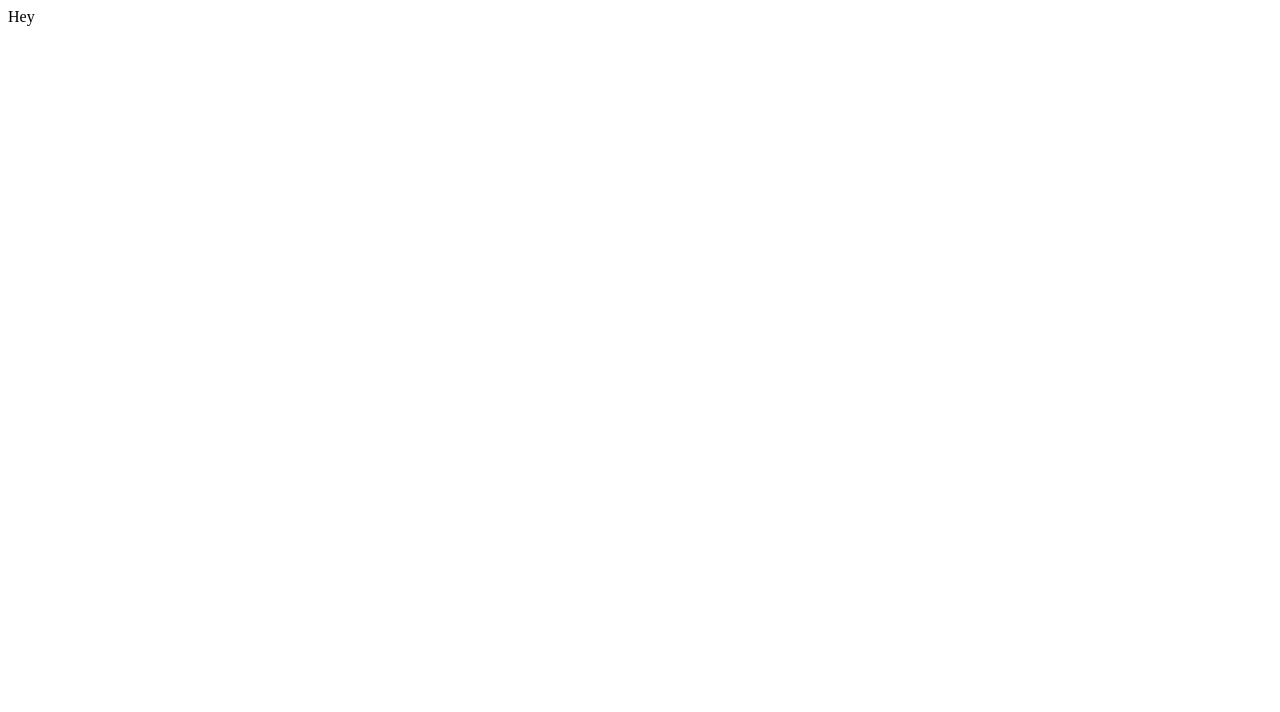
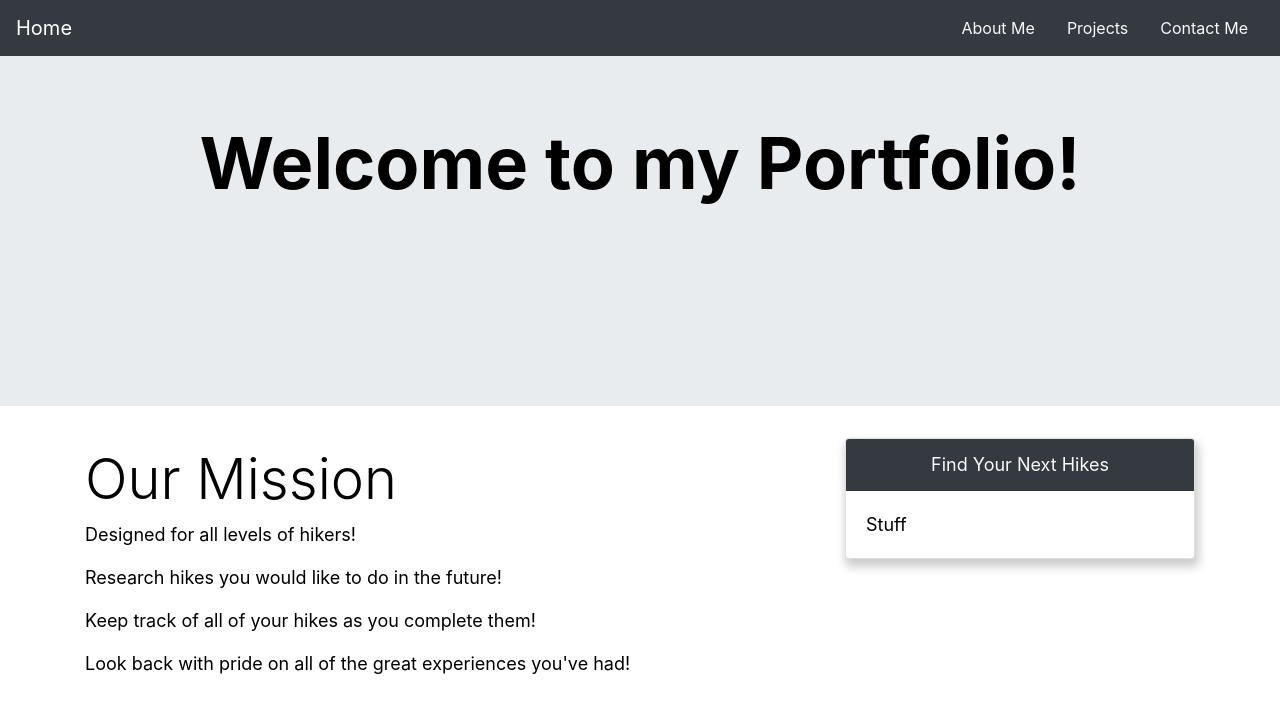
Before and after one commit to mrubenstein6192/Rubenstein_Portfolio, a React (Create React App) app in the folder client/: page / in a window 1280 px wide. Shown: the top 712 px of the page. Built offline with nearby package versions, Linux system fonts and the light colour scheme.

Commit message:
built skeleton

```diff
--- a/client/public/index.html
+++ b/client/public/index.html
@@ -19,6 +19,7 @@
       work correctly both with client-side routing and a non-root public URL.
       Learn how to configure a non-root public URL by running `npm run build`.
     -->
+    <link rel="stylesheet" href="https://stackpath.bootstrapcdn.com/bootstrap/4.3.1/css/bootstrap.min.css">
     <title>Portfolio | Michael Rubenstein</title>
   </head>
   <body>
--- a/client/src/App.js
+++ b/client/src/App.js
@@ -1,9 +1,31 @@
 import React from 'react';
+import { BrowserRouter as Router, Switch, Route } from 'react-router-dom';
+import Home from "./pages/Home";
+import Projects from "./pages/Projects";
+import AboutMe from "./pages/AboutMe";
+import Navbar from "./components/navbar";
+import Contact from './pages/Contact';
+
 
 function App() {
   return (
-    "Hey"
-  );
+    <Router>
+      <div>
+      <Navbar />
+      <Switch>
+        <Route exact path = "/" component = {Home} />
+        <Route exact path = "/home" component = {Home} />
+        <Route exact path = "/AboutMe" component = {AboutMe} />
+        <Route exact path = "/Projects" component = {Projects} />
+        <Route exact path = "/Contact" component = {Contact} />
+
+        <Route render = {() => <h2>404 page!</h2>} />
+      </Switch>
+
+     </div>
+  </Router>
+
+  )
 }
 
 export default App;
--- /dev/null
+++ b/client/src/components/navbar.js
@@ -0,0 +1,43 @@
+import React from 'react';
+import { Link } from 'react-router-dom';
+
+const Navbar = () => {
+  return (
+    <nav className="navbar navbar-expand-lg navbar-dark bg-dark">
+      <Link className="navbar-brand" to="/">
+        Home
+      </Link>
+      <div className="collapse navbar-collapse" id="navbarNav">
+        <ul className="navbar-nav ml-auto">
+          <li className="nav-item">
+            <Link className="nav-link text-light mx-2" to="/AboutMe">
+              About Me
+            </Link>
+          </li>
+          {/* <li className="nav-item">
+            <Link className="nav-link text-light mx-2" to="/AddHike">
+              Add a Hike
+            </Link>
+          </li> */}
+          <li className="nav-item">
+            <Link className="nav-link text-light mx-2" to="/Projects">
+              Projects
+            </Link>
+          </li>
+          {/* <li className="nav-item">
+            <Link className="nav-link text-light mx-2" to="/PlanHike">
+              Plan a Hike
+            </Link>
+          </li> */}
+          <li className="nav-item">
+            <Link className="nav-link text-light mx-2" to="/Contact">
+              Contact Me
+            </Link>
+          </li>
+        </ul>
+      </div>
+    </nav>
+  );
+};
+
+export default Navbar;
--- /dev/null
+++ b/client/src/pages/Home.js
@@ -0,0 +1,55 @@
+import React from 'react';
+
+
+function Home() {
+  return (
+    <React.Fragment>
+      <div
+        className = "jumbotron jumbotron-fluid text-center"
+        style = {{
+          backgroundImage: 'url()',
+          backgroundSize: 'cover',
+          backgroundPosition: 'center',
+          height: '350px'
+        }}>
+          <h1 className = "display-3"
+          style = {{
+            fontWeight: 'bold',
+            color: 'black',
+          }}>Welcome to my Portfolio!</h1>
+
+        </div>
+
+        <div className="container"
+        style = {{
+          color: "black",
+          fontSize: "large"
+        }}>
+        <div className="row">
+          <div className="col-12 col-md-8">
+            <h2 className="display-4 my-2">Our Mission</h2>
+            <p>Designed for all levels of hikers!</p>
+            <p>Research hikes you would like to do in the future!</p>
+            <p>Keep track of all of your hikes as you complete them!</p>
+            <p>Look back with pride on all of the great experiences you've had!</p>
+          </div>
+
+        <div className = "col-12 col-md-4">
+          <div className = "card"
+          style = {{
+            boxShadow: "2px 6px 10px 2px rgba(0,0,0,0.2)",
+            transition: "0.3s"
+          }}>
+            <div className = "card-header bg-dark text-light text-center">Find Your Next Hikes</div>
+            <div className = "card-body">
+              Stuff
+            </div>
+          </div>
+        </div>
+        </div>
+        </div>
+
+    </React.Fragment>
+  );
+}
+export default Home;
```
Also changed, not shown: client/src/pages/AboutMe.js (added), client/src/pages/Contact.js (added), client/src/pages/Projects.js (added).
